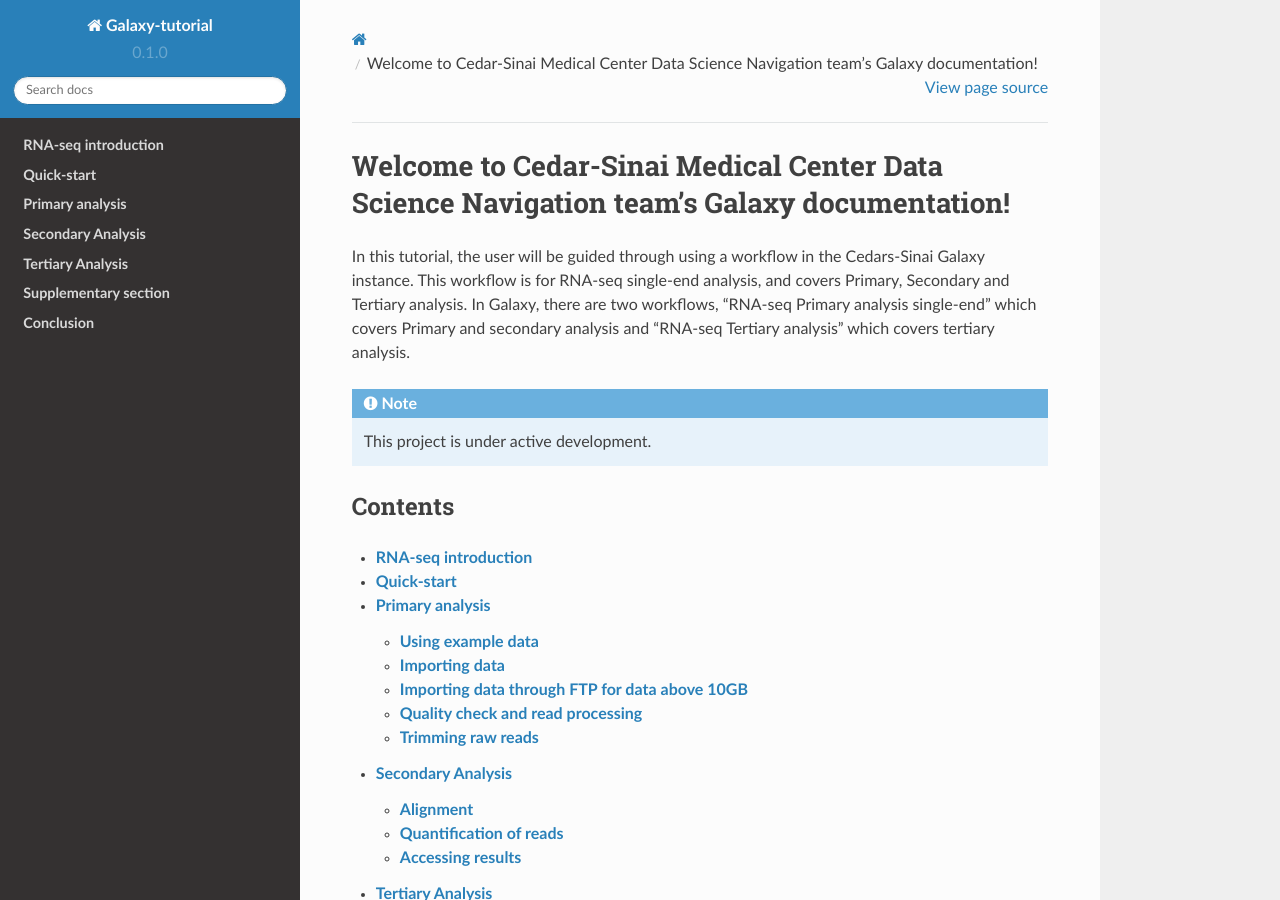
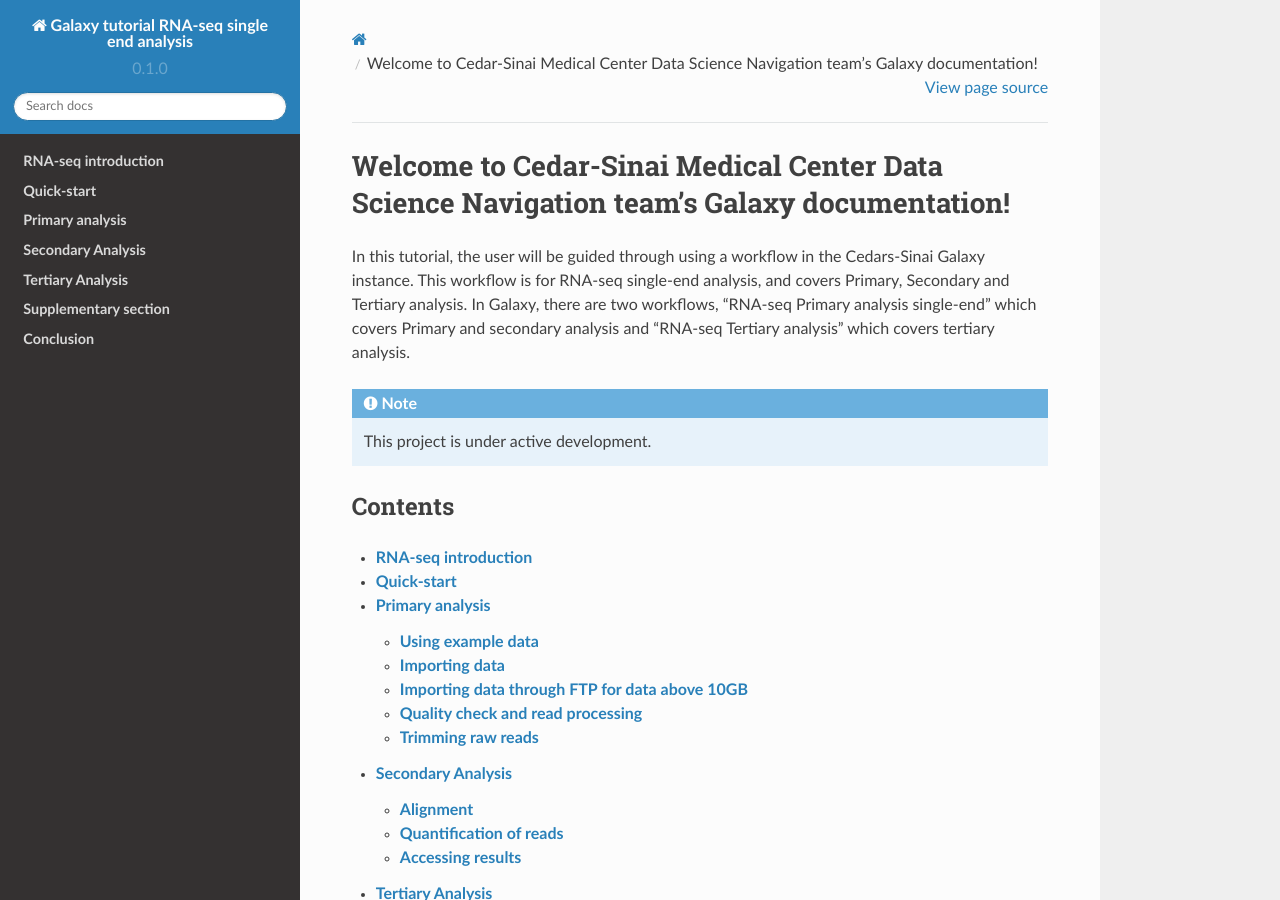
Before and after one commit to CedarsDSN/Galaxy_tutorial_RNAseq_single_end, a Sphinx documentation site: the page built from docs/source/index.rst, in a window 1280 px wide and 900 px high. Built offline with Sphinx 7.4.7 and the Read the Docs theme 2.0.0, drawn with Linux system fonts in a browser that asks for light colours; pages that are not in the unit, such as notebooks, are missing from menus.

Commit message:
Update conf.py

```diff
--- a/docs/source/conf.py
+++ b/docs/source/conf.py
@@ -2,7 +2,7 @@
 
 # -- Project information
 
-project = 'Galaxy-tutorial'
+project = 'Galaxy tutorial RNA-seq single end analysis'
 copyright = '2023, Cedars-DSN'
 author = 'Cedars-DSN'
 release = '0.1'
```
